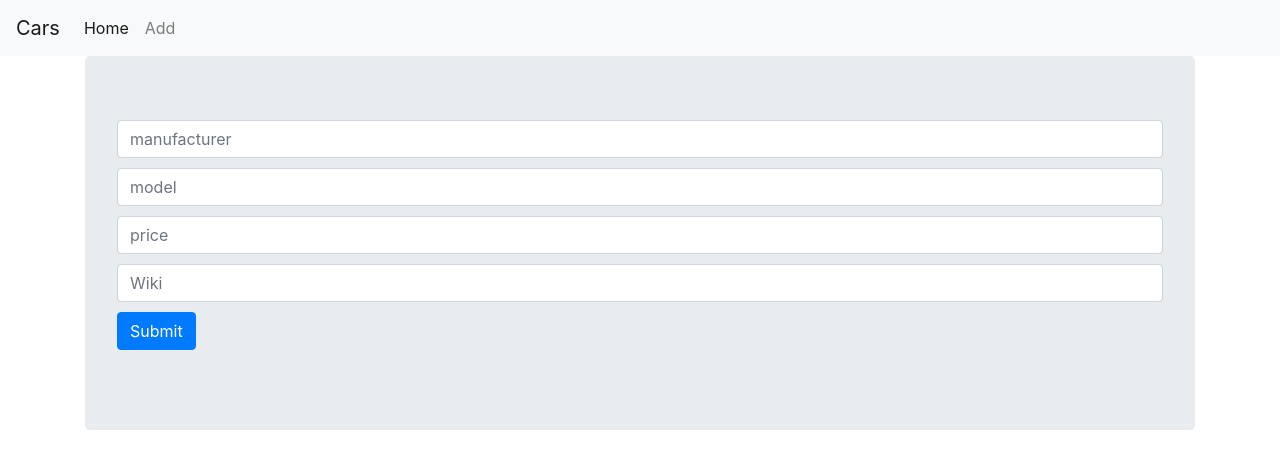
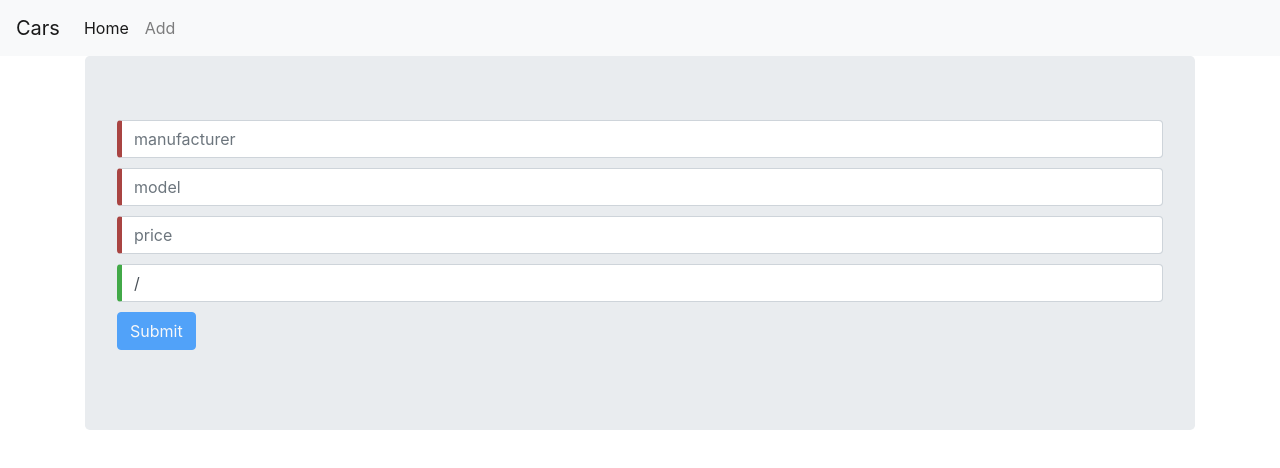
Before and after one commit to BrentWillems/CH12_Oef2, an Angular app: page /new in a window 1280 px wide. Shown: the top 468 px of the page. Built offline with nearby package versions, Linux system fonts and the light colour scheme; no server answers.

Commit message:
fixed styling and back navigation in new-car

```diff
--- a/src/app/components/new-car/new-car.component.css
+++ b/src/app/components/new-car/new-car.component.css
@@ -1,3 +1,9 @@
 input {
     margin-bottom: 10px;
 }
+.ng-invalid:not(form)  {
+    border-left: 5px solid #a94442; /* red */
+  }
+.ng-valid:not(form) {
+    border-left: 5px solid #42A948; /* green */
+  }
--- a/src/app/components/new-car/new-car.component.html
+++ b/src/app/components/new-car/new-car.component.html
@@ -4,7 +4,7 @@
    <input type="text" id="model" class="form-control" formControlName="model" placeholder="model">
    <input type="number" id="price" class="form-control" formControlName="price" placeholder="price">
    <input type="text" id="wiki" class="form-control" formControlName="wiki" placeholder="Wiki">
-  <button class="btn btn-primary">Submit</button>
+  <button class="btn btn-primary" [disabled]="!myForm.valid">Submit</button>
 
  </form>
 
--- a/src/app/components/new-car/new-car.component.ts
+++ b/src/app/components/new-car/new-car.component.ts
@@ -2,6 +2,7 @@ import { Component, OnInit } from '@angular/core';
 import { FormGroup, FormControl, Validators, FormBuilder } from '@angular/forms';
 import { Car } from 'src/app/models/car';
 import { CarService } from 'src/app/services/car.service';
+import { Location } from '@angular/common';
 
 @Component({
   selector: 'app-new-car',
@@ -11,20 +12,20 @@ import { CarService } from 'src/app/services/car.service';
 export class NewCarComponent implements OnInit {
 
   myForm: FormGroup;
-  constructor(private carService: CarService, private formBuilder: FormBuilder) {  }
+  constructor(private carService: CarService, private formBuilder: FormBuilder, private location: Location) {  }
 
   ngOnInit() {
     this.myForm = this.formBuilder.group({
-      manufacturer: [''],
-      model: [''],
-      price: [''],
-      wiki: ['']
+      manufacturer: ['', Validators.required],
+      model: ['', Validators.required],
+      price: ['', Validators.required],
+      wiki: ['/']
     });
   }
 
   onSubmit() {
     const car: Car = <Car>this.myForm.value;
-    this.carService.addCar(car).subscribe();
+    this.carService.addCar(car).subscribe(_ => this.location.back());
   }
 
 }
```
